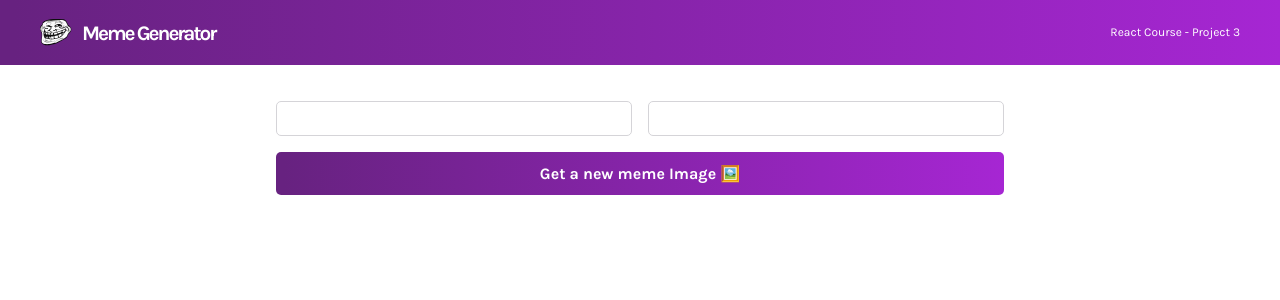
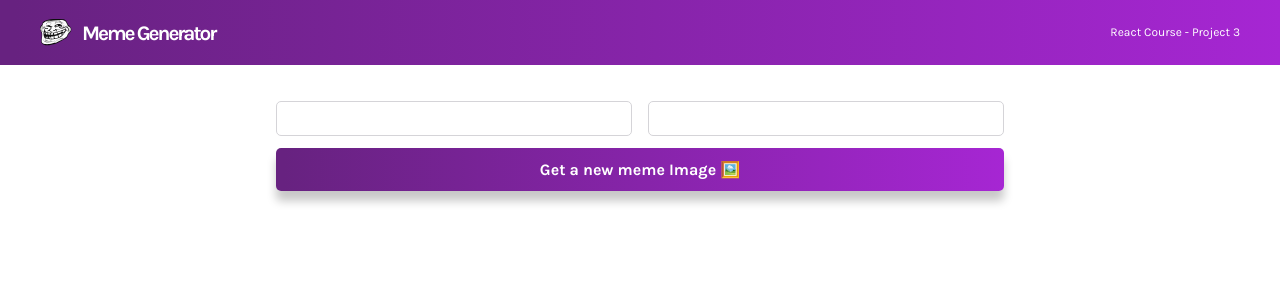
Before and after one commit to HenriBresteau/scrimba-meme-generator, a React (Create React App) app: page / in a window 1280 px wide. In both pictures the pointer is over the input "Get a new meme Image 🖼️". Shown: the top 300 px of the page. Built offline with nearby package versions, Linux system fonts and the light colour scheme.

Commit message:
hover btn

```diff
--- a/src/Components/Meme/style.css
+++ b/src/Components/Meme/style.css
@@ -32,4 +32,9 @@ input[type="text"] {
   font-size: 16px;
   line-height: 19px;
   cursor: pointer;
+  transition: all 0.3s ease;
 }
+.btn:hover {
+  box-shadow: 0 10px 10px rgba(0, 0, 0, 0.22);
+  transform: translateY(-4px);
+}
```
